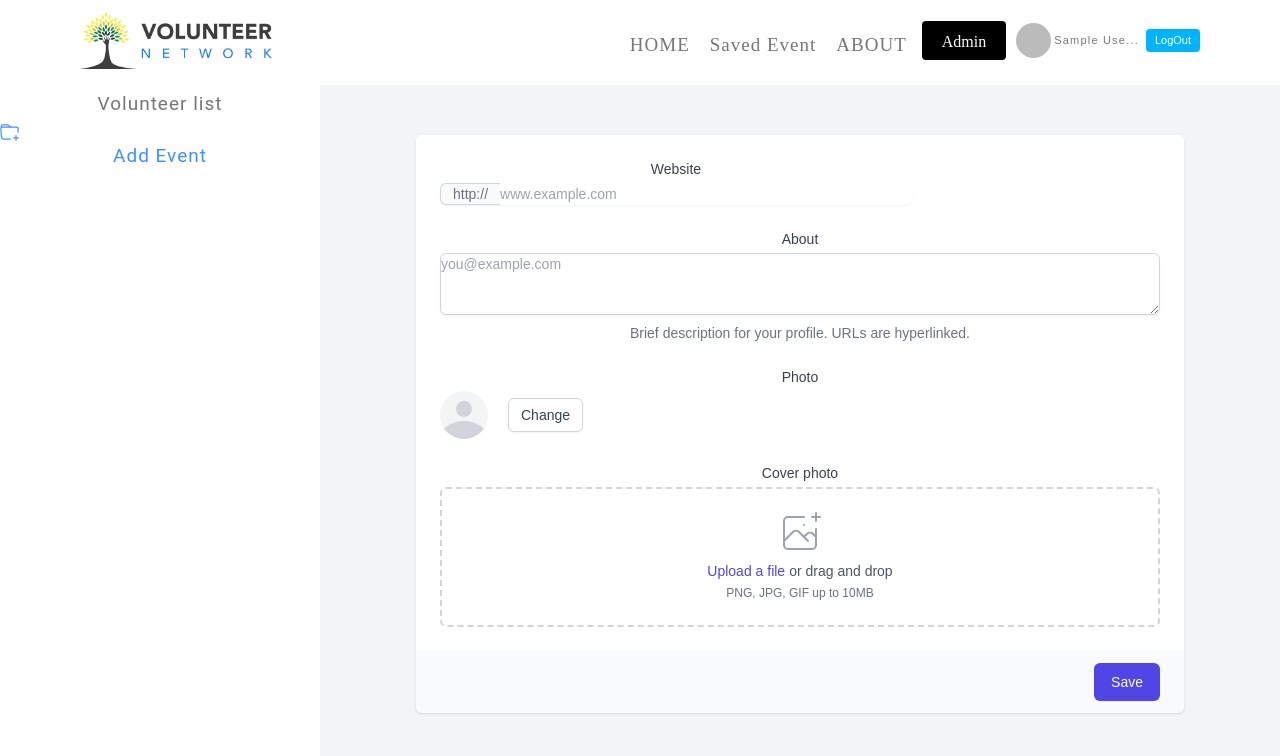
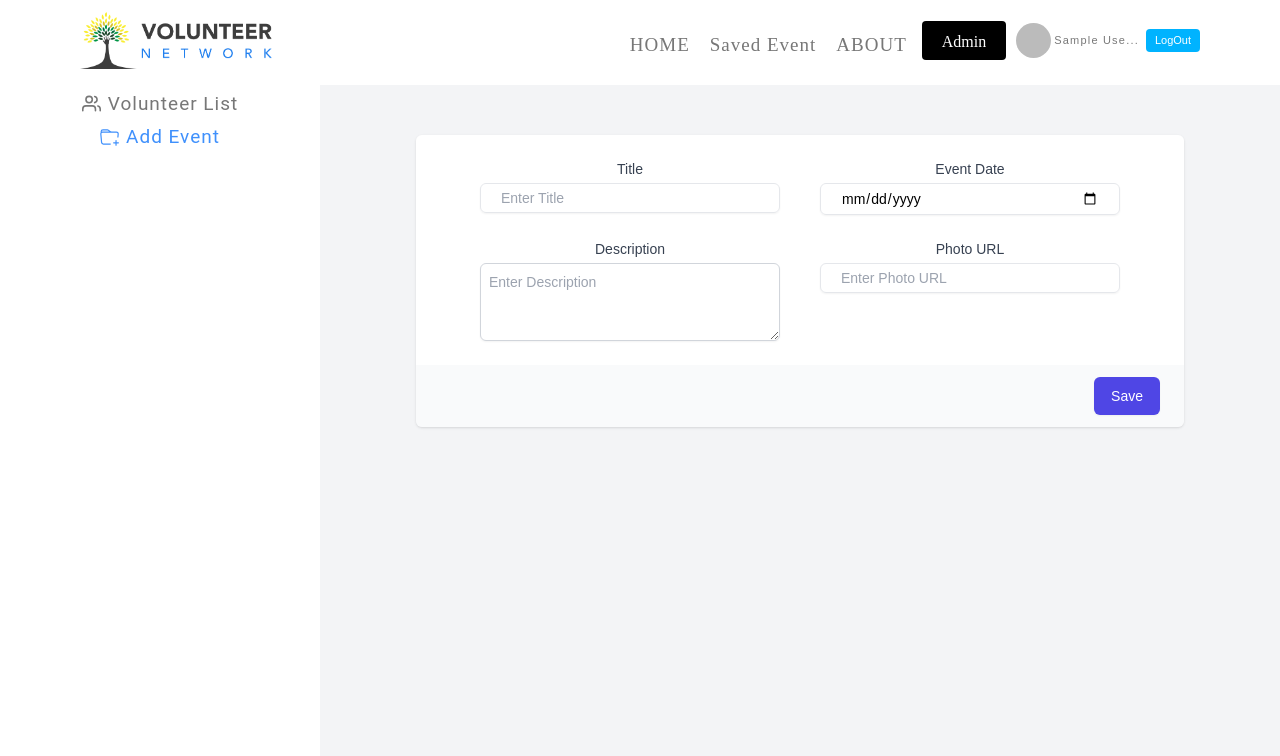
Before and after one commit to Developer-Rakib/volunteer-network, a React (Create React App) app: page /admin/addEvent in a window 1280 px wide. Shown: the top 756 px of the page. Built offline with nearby package versions, Linux system fonts and the light colour scheme; no server answers; sample sign-in values are in the browser's storage.

Commit message:
add event ui complete

```diff
--- a/src/Pages/AdminPanel/AddEvent/AddEvent.js
+++ b/src/Pages/AdminPanel/AddEvent/AddEvent.js
@@ -6,63 +6,72 @@ const AddEvent = () => {
             <form action="#" method="POST">
                 <div className="shadow sm:rounded-md sm:overflow-hidden">
                     <div className="px-4 py-5 bg-white space-y-6 sm:p-6">
-                        <div className="grid grid-cols-3 gap-6">
-                            <div className="col-span-3 sm:col-span-2">
+                        <div className='flex justify-evenly'>
+                            <div className="w-5/12">
                                 <label htmlFor="company-website" className="block text-sm font-medium text-gray-700">
-                                    Website
+                                    Title
                                 </label>
                                 <div className="mt-1 flex rounded-md shadow-sm">
-                                    <span className="inline-flex items-center px-3 rounded-l-md border border-r-0 border-gray-300 bg-gray-50 text-gray-500 text-sm">
-                                        http://
-                                    </span>
                                     <input
                                         type="text"
                                         name="company-website"
                                         id="company-website"
-                                        className="focus:ring-indigo-500 focus:border-indigo-500 flex-1 block w-full rounded-none rounded-r-md sm:text-sm border-gray-300"
-                                        placeholder="www.example.com"
+                                        className="focus:ring-indigo-500 px-5 py-1 focus:border-indigo-500 flex-1 block w-full  rounded-md border sm:text-sm border-gray-200"
+                                        placeholder="Enter Title"
+                                    />
+                                </div>
+                            </div>
+                            <div className="w-5/12">
+                                <label htmlFor="company-website" className="block text-sm font-medium text-gray-700">
+                                    Event Date
+                                </label>
+                                <div className="mt-1 flex rounded-md shadow-sm">
+                                    <input
+                                        type="date"
+                                        name="company-website"
+                                        id="company-website"
+                                        className="focus:ring-indigo-500 px-5 py-1 focus:border-indigo-500 flex-1 block w-full  rounded-md border sm:text-sm border-gray-200"
+                                        placeholder="Enter Event Date"
                                     />
                                 </div>
                             </div>
                         </div>
 
-                        <div>
+                        <div className='flex justify-evenly'>
+                            <div className='w-5/12'>
                                 <label htmlFor="about" className="block text-sm font-medium text-gray-700">
-                                About
+                                    Description
                                 </label>
                                 <div className="mt-1">
                                     <textarea
                                         id="about"
                                         name="about"
                                         rows={3}
-                                    className="shadow-sm focus:ring-indigo-500 focus:border-indigo-500 mt-1 block w-full sm:text-sm border border-gray-300 rounded-md"
-                                    placeholder="you@example.com"
+                                        className="shadow-sm focus:ring-indigo-500 focus:border-indigo-500 mt-1 block p-2 w-full sm:text-sm border border-gray-300 rounded-md"
+                                        placeholder="Enter Description"
                                         defaultValue={''}
                                     />
                                 </div>
-                            <p className="mt-2 text-sm text-gray-500">
-                                Brief description for your profile. URLs are hyperlinked.
-                            </p>
                             </div>
-
-                        <div>
-                            <label className="block text-sm font-medium text-gray-700">Photo</label>
-                            <div className="mt-1 flex items-center">
-                                <span className="inline-block h-12 w-12 rounded-full overflow-hidden bg-gray-100">
-                                    <svg className="h-full w-full text-gray-300" fill="currentColor" viewBox="0 0 24 24">
-                                        <path d="M24 20.993V24H0v-2.996A14.977 14.977 0 0112.004 15c4.904 0 9.26 2.354 11.996 5.993zM16.002 8.999a4 4 0 11-8 0 4 4 0 018 0z" />
-                                    </svg>
-                                </span>
-                                <button
-                                    type="button"
-                                    className="ml-5 bg-white py-2 px-3 border border-gray-300 rounded-md shadow-sm text-sm leading-4 font-medium text-gray-700 hover:bg-gray-50 focus:outline-none focus:ring-2 focus:ring-offset-2 focus:ring-indigo-500"
-                                >
-                                    Change
-                                </button>
+                            <div className="w-5/12">
+                                <label htmlFor="company-website" className="block text-sm font-medium text-gray-700">
+                                    Photo URL
+                                </label>
+                                <div className="mt-1 flex rounded-md shadow-sm">
+                                    <input
+                                        type="text"
+                                        name="company-website"
+                                        id="company-website"
+                                        className="focus:ring-indigo-500 px-5 py-1 focus:border-indigo-500 flex-1 block w-full  rounded-md border sm:text-sm border-gray-200"
+                                        placeholder="Enter Photo URL"
+                                    />
+                                </div>
                             </div>
                         </div>
 
-                        <div>
+
+
+                        {/* <div>
                             <label className="block text-sm font-medium text-gray-700">Cover photo</label>
                             <div className="mt-1 flex justify-center px-6 pt-5 pb-6 border-2 border-gray-300 border-dashed rounded-md">
                                 <div className="space-y-1 text-center">
@@ -93,7 +102,7 @@ const AddEvent = () => {
                                     <p className="text-xs text-gray-500">PNG, JPG, GIF up to 10MB</p>
                                 </div>
                             </div>
-                        </div>
+                        </div> */}
                     </div>
                     <div className="px-4 py-3 bg-gray-50 text-right sm:px-6">
                         <button
--- a/src/Pages/AdminPanel/AdminPage/AddminPage.css
+++ b/src/Pages/AdminPanel/AdminPage/AddminPage.css
@@ -12,6 +12,10 @@
     margin-top: 5px;
 }
 
+.admin-container nav ul li span {
+    margin-right: 7px;
+}
+
 .admin-item {
     width: 80%;
     margin: 50px auto;
--- a/src/Pages/AdminPanel/AdminPage/AdminPage.js
+++ b/src/Pages/AdminPanel/AdminPage/AdminPage.js
@@ -1,6 +1,7 @@
 import React from 'react';
 import { NavLink, Outlet } from 'react-router-dom';
 import { BsFolderPlus } from 'react-icons/bs'
+import { FiUsers } from 'react-icons/fi'
 import './AddminPage.css'
 
 const AdminPage = () => {
@@ -10,7 +11,7 @@ const AdminPage = () => {
                 <nav>
                     <ul>
                         <li>
-                            <NavLink className={({ isActive }) => (isActive ? 'activeColor' : 'navLink')} to={"/admin/volunteer"}>Volunteer list</NavLink>
+                            <NavLink className={({ isActive }) => (isActive ? 'activeColor' : 'navLink')} to={"/admin/volunteer"}> <span><FiUsers></FiUsers></span> Volunteer List</NavLink>
                         </li>
                         <li>
                             <NavLink className={({ isActive }) => (isActive ? 'activeColor' : 'navLink')} to={"/admin/addEvent"}> <span><BsFolderPlus></BsFolderPlus></span> Add Event</NavLink>
--- a/src/Pages/Home/Header/Header.css
+++ b/src/Pages/Home/Header/Header.css
@@ -24,6 +24,9 @@
     color: rgb(119, 119, 119);
     letter-spacing: 1px;
     font-size: 19px;
+    display: flex;
+    justify-content: center;
+    align-items: center;
 }
 
 .activeColor {
@@ -32,6 +35,9 @@
     text-decoration: none;
     letter-spacing: 1px;
     font-size: 19px;
+    display: flex;
+    justify-content: center;
+    align-items: center;
 }
 
 .user {
```
Lines whose indentation alone changed are shown as unchanged.
